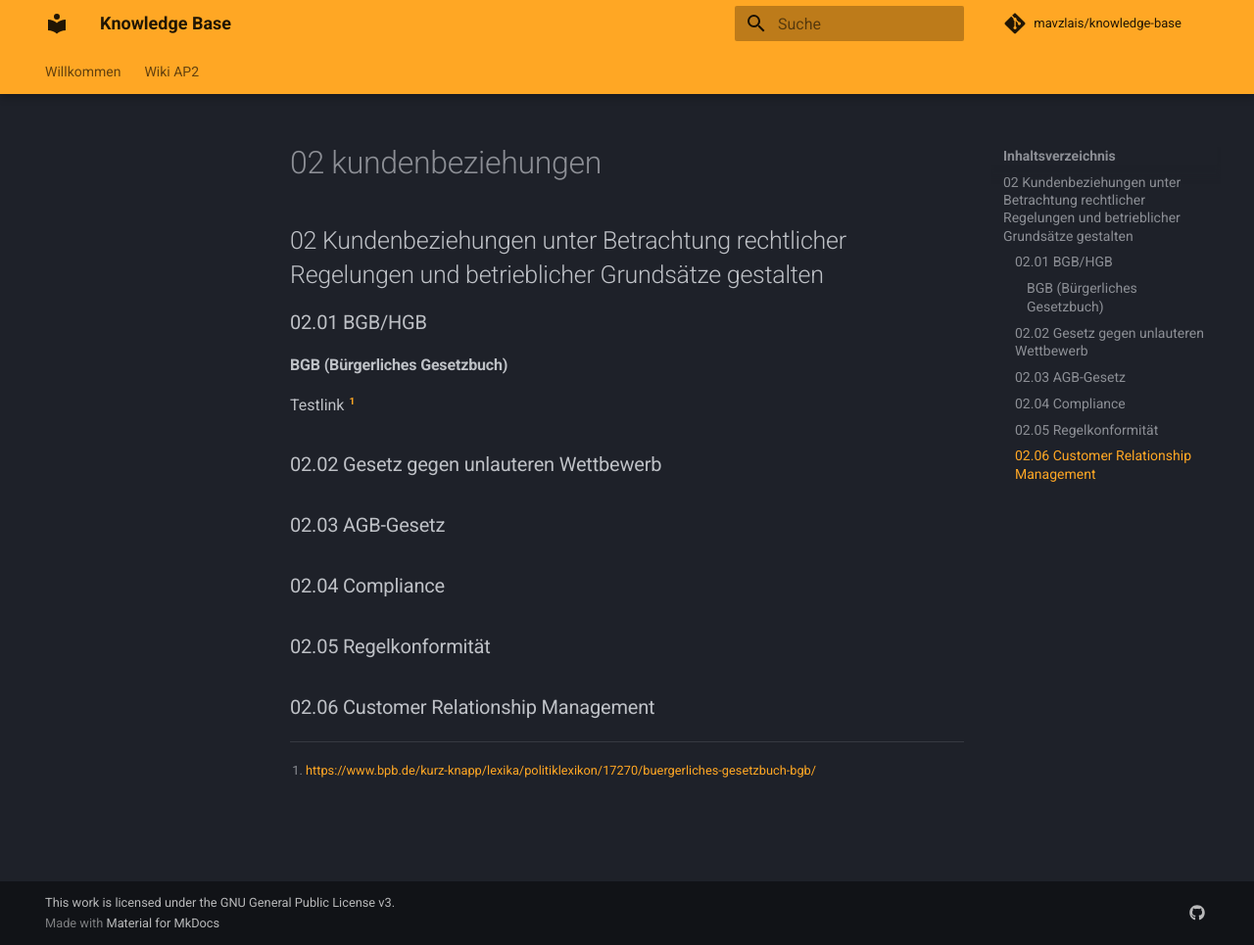
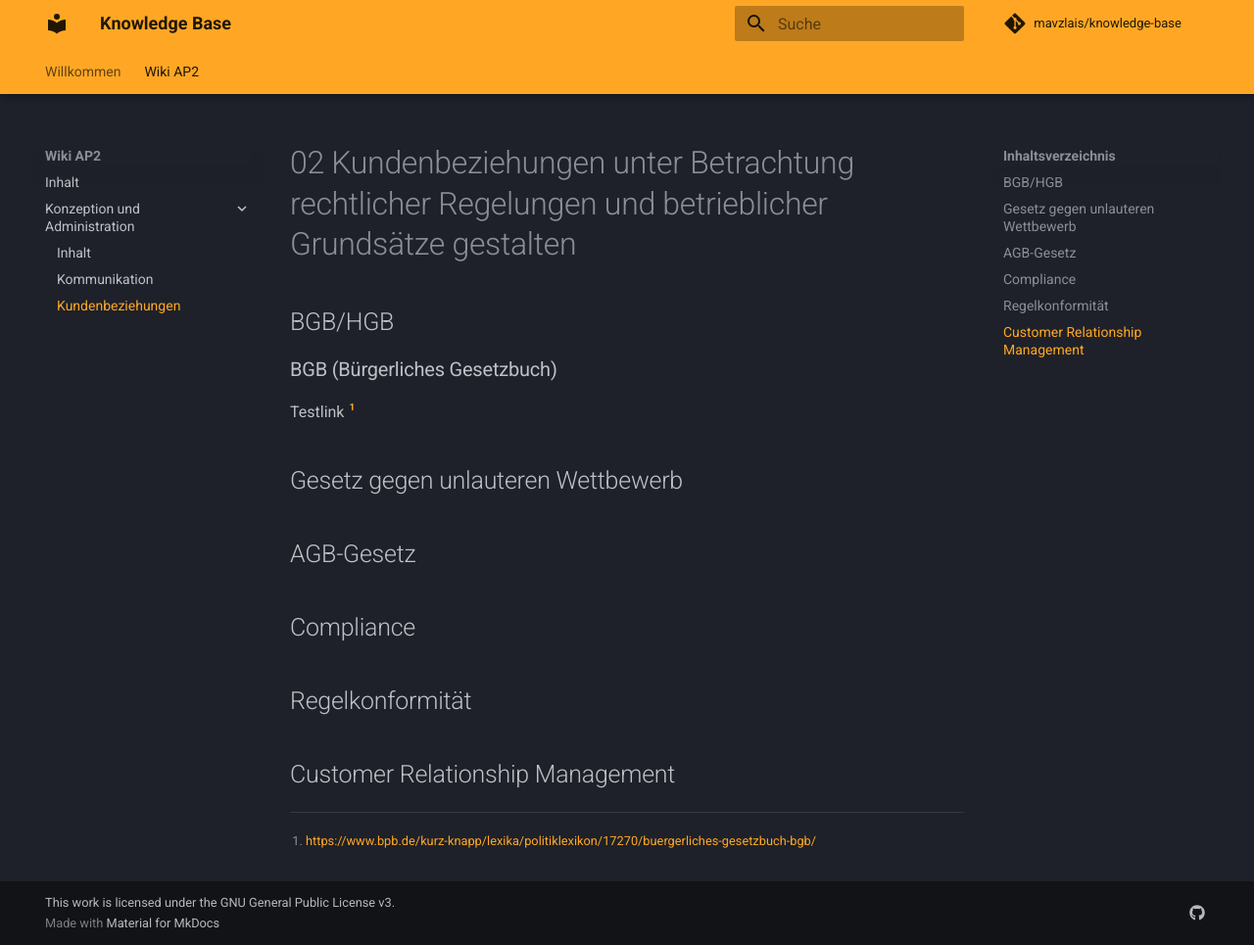
Before and after one commit to mavzlais/knowledge-base, an MkDocs documentation site: the page built from docs/02_wiki_ap2/1_konzeption_und_administration_von_it-systemen/02_kundenbeziehungen.md, in a window 1280 px wide and 965 px high. Shown: the whole window at 98% size. Built offline with MkDocs 1.6.1 and Material for MkDocs 9.7.7, drawn with Linux system fonts in a browser that asks for light colours; comment, search, counter and statistics services are not loaded.

Commit message:
07.04.2025 12:04, mavzlais: Changing header order and toc

```diff
--- a/docs/02_wiki_ap2/1_konzeption_und_administration_von_it-systemen/02_kundenbeziehungen.md
+++ b/docs/02_wiki_ap2/1_konzeption_und_administration_von_it-systemen/02_kundenbeziehungen.md
@@ -1,11 +1,11 @@
-## 02 Kundenbeziehungen unter Betrachtung rechtlicher Regelungen und betrieblicher Grundsätze gestalten
+# 02 Kundenbeziehungen unter Betrachtung rechtlicher Regelungen und betrieblicher Grundsätze gestalten
 
-### 02.01 BGB/HGB
-#### BGB (Bürgerliches Gesetzbuch)
+## BGB/HGB
+### BGB (Bürgerliches Gesetzbuch)
 Testlink [^1]
-### 02.02 Gesetz gegen unlauteren Wettbewerb
-### 02.03 AGB-Gesetz
-### 02.04 Compliance
-### 02.05 Regelkonformität
-### 02.06 Customer Relationship Management
+## Gesetz gegen unlauteren Wettbewerb
+## AGB-Gesetz
+## Compliance
+## Regelkonformität
+## Customer Relationship Management
 [^1]: [https://www.bpb.de/kurz-knapp/lexika/politiklexikon/17270/buergerliches-gesetzbuch-bgb/](https://www.bpb.de/kurz-knapp/lexika/politiklexikon/17270/buergerliches-gesetzbuch-bgb/)
--- a/mkdocs.yml
+++ b/mkdocs.yml
@@ -6,24 +6,25 @@ theme:
     #- toc.integrate
     - search.suggest
     - content.tabs.link
-    - search.highlight
+    #- search.highlight
     - navigation.tabs
     - navigation.tabs.sticky
     #- navigation.expand
     - navigation.tracking
     #- navigation.sections
     - content.footnote.tooltips
-  toc:
-    depth: 2
   palette:
       scheme: slate
       primary: orange
       accent: orange
 
+
 markdown_extensions:
   - pymdownx.superfences
   - pymdownx.tabbed
   - footnotes
+  - toc:
+      toc_depth: 2
 
 site_url: https://mavzlais.github.io/knowledge-base
 
@@ -45,3 +46,4 @@ nav:
     - Konzeption und Administration:
       - Inhalt: 02_wiki_ap2/1_konzeption_und_administration_von_it-systemen/index.md
       - Kommunikation: 02_wiki_ap2/1_konzeption_und_administration_von_it-systemen/01_kommunikation.md
+      - Kundenbeziehungen: 02_wiki_ap2/1_konzeption_und_administration_von_it-systemen/02_kundenbeziehungen.md
```
